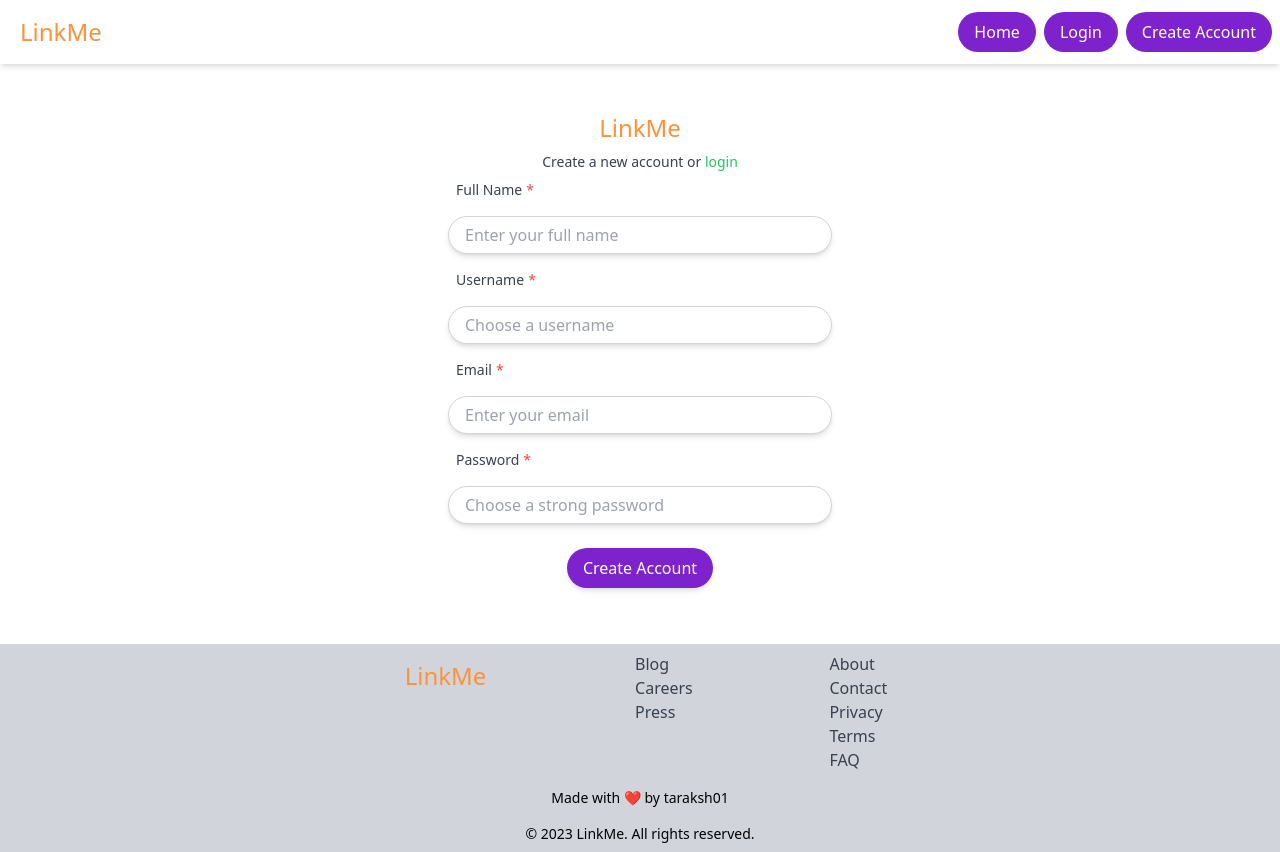
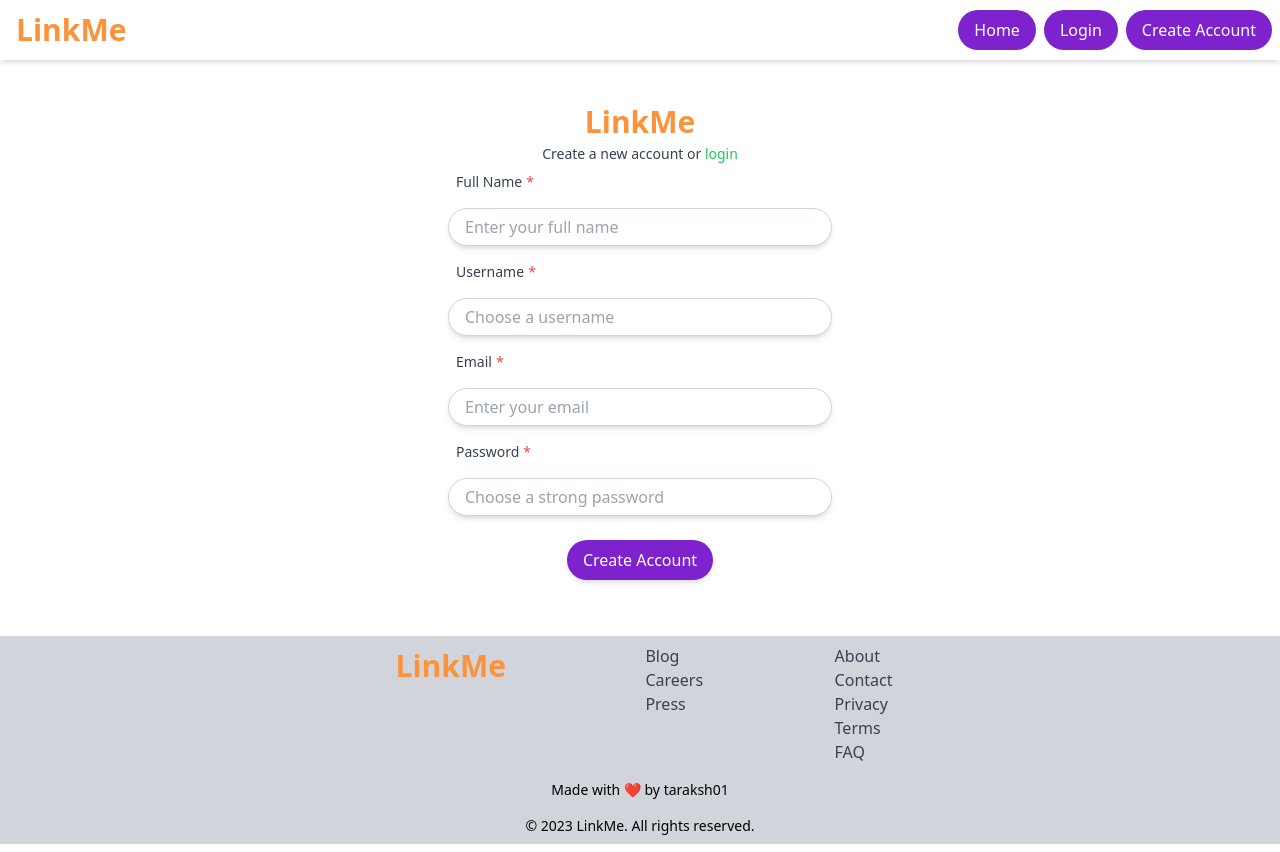
Before and after one commit to taraksh01/linkMe, a React (Vite) app: page /register in a window 1280 px wide. Built offline with nearby package versions, Linux system fonts and the light colour scheme.

Commit message:
Removed margin from logo

```diff
--- a/src/components/Logo.js
+++ b/src/components/Logo.js
@@ -4,11 +4,12 @@ const Logo = ({
   bgColor = "bg-transparent",
   color = "text-orange-400",
   className = "",
-  ...porps
+  ...props
 }) => {
   return (
     <div
-      className={`${bgColor} ${color} text-2xl font-medium inline-block px-2 py-1 m-1`}
+      className={`${bgColor} ${color} text-3xl font-bold inline-block px-2 py-1`}
+      {...props}
     >
       {children}
     </div>
```
